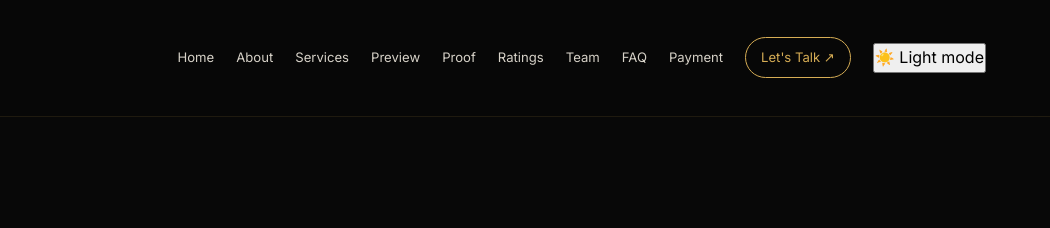
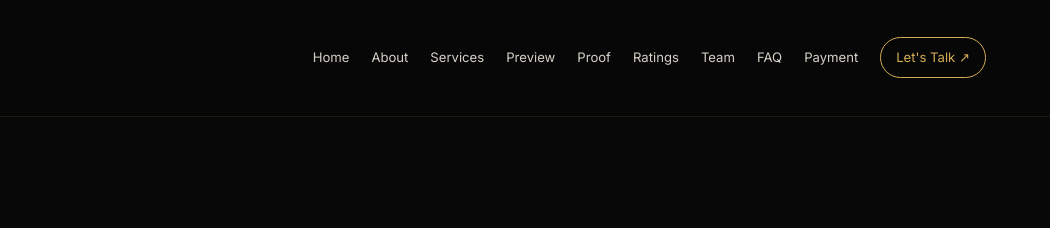
Before and after one commit to banarasitiffinservice/Infrictus, a plain HTML site: page index.html in a window 1280 px wide. Shown: the top 228 px of the page, 230-1280 px from the left. Drawn offline with nearby package versions, Linux system fonts and the light colour scheme.

Commit message:
Remove theme toggle button from header
Removed theme toggle button from the site header.

```diff
--- a/index.html
+++ b/index.html
@@ -47,17 +47,9 @@ aria-expanded="false">
 <a class="nav-cta" href="#contact">
 Let's Talk ↗
 </a>
-<!-- 1) Add this button inside .site-header, near the navigation/menu button -->
-<button class="theme-toggle" id="themeToggle" type="button"
-        aria-label="Switch to light mode" aria-pressed="false">
-  <span class="theme-icon" aria-hidden="true">☀️</span>
-  <span class="theme-label">Light mode</span>
-</button>
 </nav>
 
 </header>
-
-
 <main>
 
 <!-- =====================================================
```
